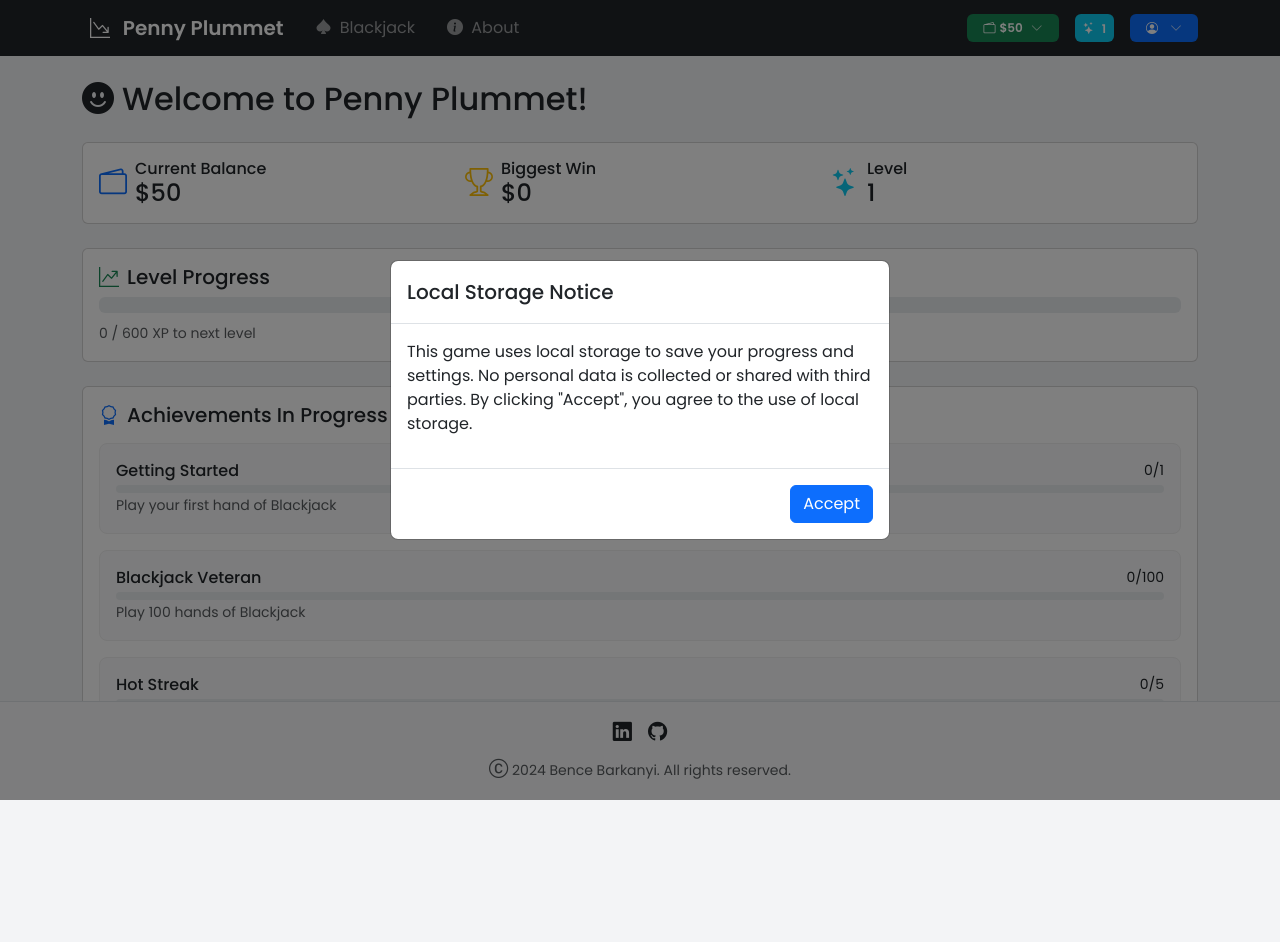
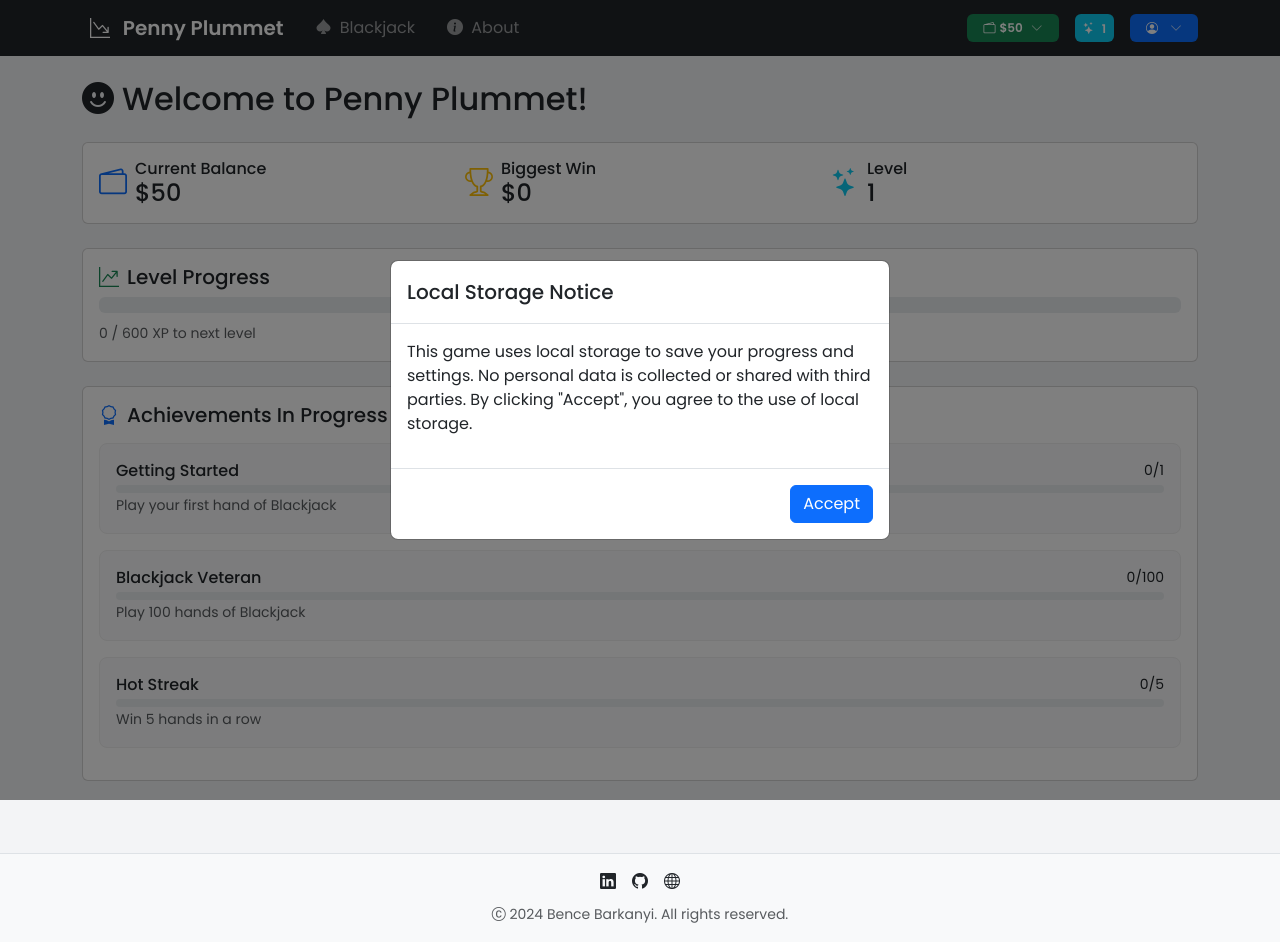
Before and after one commit to benceb2/penny-plummet, a Vue app: page / in a window 1280 px wide. Before the commit the page ends 805 px from the top, so only its background shows below. Built offline with nearby package versions, Linux system fonts and the light colour scheme.

Commit message:
position footer better, add links

```diff
--- a/src/App.vue
+++ b/src/App.vue
@@ -4,14 +4,21 @@ import UsernameModal from './components/modals/UsernameModal.vue'
 import ConsentModal from './components/modals/ConsentModal.vue'
 import AppNavbar from './components/layout/AppNavbar.vue'
 import AppFooter from './components/layout/AppFooter.vue'
+</script>
 
-</script>
 <template>
+  <div class="d-flex flex-column min-vh-100">
     <ConsentModal />
     <UsernameModal />
+
     <header>
       <AppNavbar />
     </header>
+
+    <main class="flex-grow-1 pb-5">
       <RouterView />
+    </main>
+
     <AppFooter />
+  </div>
 </template>
--- a/src/components/layout/AppFooter.vue
+++ b/src/components/layout/AppFooter.vue
@@ -1,20 +1,27 @@
 <template>
-  <footer class="footer mt-auto py-3 bg-light">
+  <footer class="mt-auto py-3 bg-light border-top">
     <div class="container text-center">
       <div class="mb-2">
         <a
-          href="YOUR_LINKEDIN_URL"
+          href="https://www.linkedin.com/in/bence-b-b787751a2/"
           target="_blank"
           rel="noopener noreferrer"
           class="text-decoration-none mx-2">
           <i class="bi bi-linkedin text-dark" />
         </a>
         <a
-          href="YOUR_GITHUB_URL"
+          href="https://github.com/benceb2"
           target="_blank"
           rel="noopener noreferrer"
           class="text-decoration-none mx-2">
           <i class="bi bi-github text-dark" />
+        </a>
+        <a
+          href="https://bence.im/"
+          target="_blank"
+          rel="noopener noreferrer"
+          class="text-decoration-none mx-2">
+          <i class="bi bi-globe text-dark" />
         </a>
       </div>
       <div class="text-muted">
@@ -29,22 +36,3 @@
 <script setup lang="ts">
 const currentYear = new Date().getFullYear()
 </script>
-
-<style scoped>
-.footer {
-  position: fixed;
-  bottom: 0;
-  width: 100%;
-  background-color: #f8f9fa;
-  border-top: 1px solid #dee2e6;
-}
-
-.bi {
-  font-size: 1.2rem;
-}
-
-.bi:hover {
-  opacity: 0.7;
-  transition: opacity 0.2s ease;
-}
-</style>
```
Lines whose indentation alone changed are shown as unchanged.
